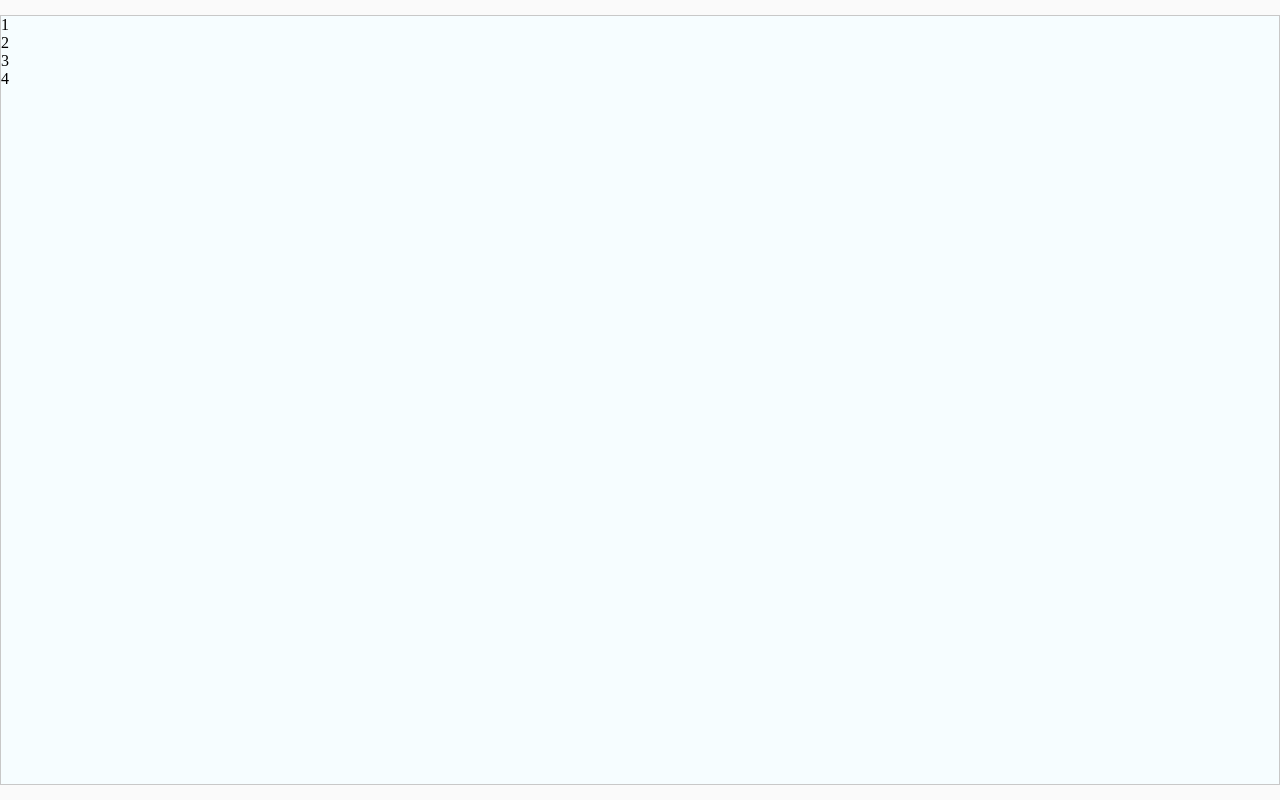
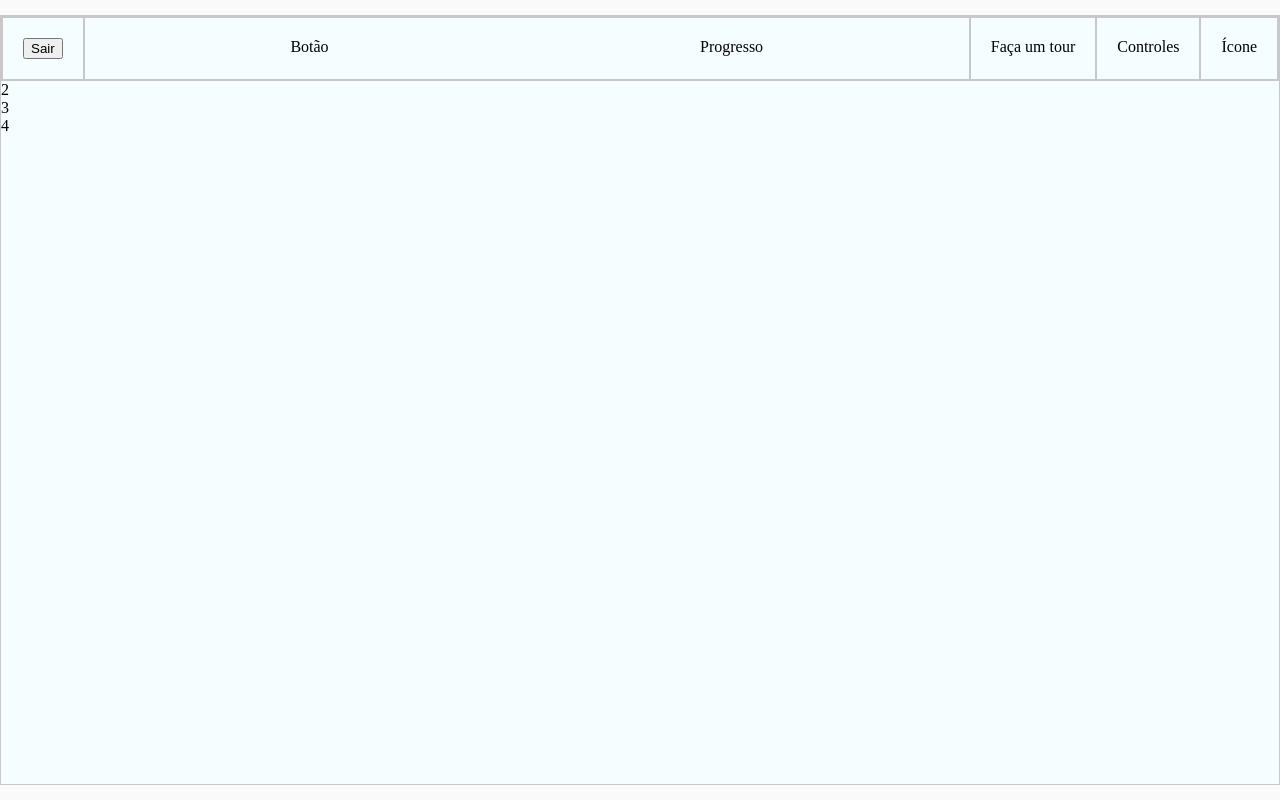
Before and after one commit to raphaelalvarenga/fluency-academy-flashcards, a React (Create React App) app: page / in a window 1280 px wide. Built offline with nearby package versions, Linux system fonts and the light colour scheme.

Commit message:
[Header] The flexbox for the content header has been initialized and its sections are positioned.

```diff
--- a/src/styled-components.js
+++ b/src/styled-components.js
@@ -22,6 +22,29 @@ export const Content = styled.div`
     margin: auto;
     width: 1366px;
     height: 768px;
+    background-color: rgb(246,253,255);
     border: 1px solid rgb(200, 200, 200);
-    background-color: rgb(246,253,255)
 `
+
+export const Header = styled.div`
+    display: flex;
+    border-collapse: collapse;
+    border: 1px solid rgb(200, 200, 200);
+`
+
+export const HeaderItems = styled.div`
+    padding: 20px;
+    border: 1px solid rgb(200, 200, 200);
+`
+export const HeaderProgress = styled.div`
+    flex: 1;
+    padding: 20px;
+    text-align: center;
+    border: 1px solid rgb(200, 200, 200);
+    display: flex;
+    justify-content: space-around;
+`
+
+export const Button = styled.button`
+
+`
--- a/src/views/Flashcards.js
+++ b/src/views/Flashcards.js
@@ -1,10 +1,21 @@
 import React from "react";
-import { Container, Content } from "../styled-components";
+import { Container, Content, Header, HeaderItems, HeaderProgress, Button } from "../styled-components";
 
 const Flashcards = () => {
     return (
         <Content>
-            <div>1</div>
+            <Header>
+                <HeaderItems>
+                    <Button>Sair</Button>
+                </HeaderItems>
+                <HeaderProgress>
+                    <div>Botão</div>
+                    <div>Progresso</div>
+                </HeaderProgress>
+                <HeaderItems>Faça um tour</HeaderItems>
+                <HeaderItems>Controles</HeaderItems>
+                <HeaderItems>Ícone</HeaderItems>
+            </Header>
             <div>2</div>
             <div>3</div>
             <div>4</div>
```
